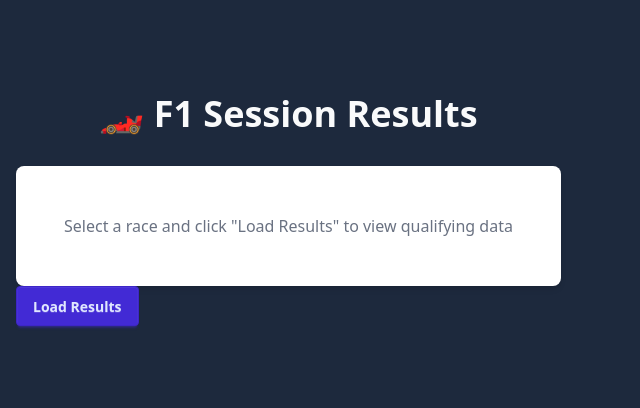
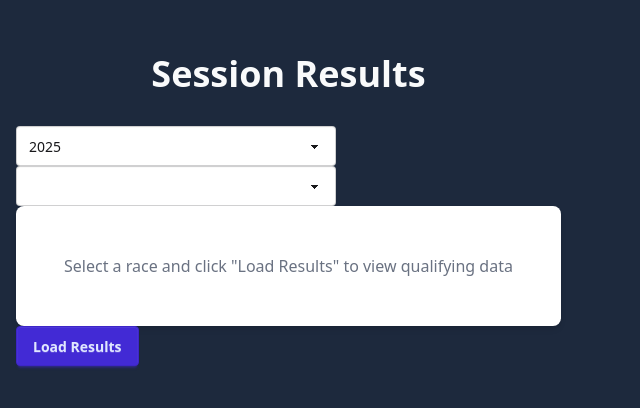
Before and after one commit to ia-comp/f1-telemetry, a React app in the folder frontend/: page /session_results in a window 1280 px wide. Shown: the part 190-598 px from the top of the page, without its empty margins (0-640 px from the left). Built offline with nearby package versions, Linux system fonts and the light colour scheme; the HTML template or start-up script is replaced by a standard one.

Commit message:
feat: can use dropdown lists to load events for a given year

```diff
--- a/frontend/src/pages/SessionResults.jsx
+++ b/frontend/src/pages/SessionResults.jsx
@@ -5,12 +5,49 @@
 
 function SessionResults() {
     const [sessionResults, setSessionResults] = useState([]);
+    const [yearSchedule, setYearSchedule] = useState([]);
+
+    const [year, setYear] = useState(2025);
+    const [gp, setGP] = useState("");
+
+    // const [availableSessions, setAvailableSessions] = useState([]);
+    // const [session, setSession] = useState("");
+
     const [loading, setLoading] = useState(false);
     const [error, setError] = useState(null);
 
-    // for testing
-    const year = 2023;
-    const gp = "monaco";
+
+    const fetchYearSchedule = async (selectedYear) => {
+      setYear(selectedYear)
+      setLoading(true);
+      setError(null);
+      try {
+        const response = await fetch(`${API_URL}/session_results/${year}`);
+        if (!response.ok) throw new Error('Failed to fetch year schedule');
+        const data = await response.json();
+        setYearSchedule(data);
+      } catch (e) {
+        setError(e.message);
+      } finally {
+        setLoading(false);
+      }
+    };
+
+    // const fetchEventSessions = async (selectedSession) => {
+    //   setSession(selectedSession)
+    //   setLoading(true);
+    //   setError(null);
+    //   try {
+    //     const response = await fetch(`${API_URL}/session_results/${year}/${gp}/${session}`);
+    //     if (!response.ok) throw new Error('Failed to fetch year schedule');
+    //     const data = await response.json();
+    //     setAvailableSessions(data);
+    //   } catch (e) {
+    //     setError(e.message);
+    //   } finally {
+    //     setLoading(false);
+    //   }
+    // };
 
     const fetchSessionResults = async () => {
       setLoading(true);
@@ -29,8 +66,44 @@
   return (
     <div>
         <h1 className="text-4xl font-bold text-gray-50 mb-8 text-center">
-          🏎️ F1 Session Results
+          Session Results
         </h1>
+
+        {/* Select year dropdown */}
+        <select
+          defaultValue="Select year"
+          className="select"
+          value={year}
+          onChange={(e) => fetchYearSchedule(Number(e.target.value))}
+        >
+          <option disabled={true}>Select year</option>
+          <option>2025</option>
+          <option>2024</option>
+          <option>2023</option>
+          <option>2022</option>
+          <option>2021</option>
+          <option>2020</option>
+          <option>2019</option>
+          <option>2018</option>
+        </select>
+
+        {/* Select race event dropdown */}
+        <select
+          defaultValue="Select event"
+          className="select"
+          value={gp}
+          onChange={(e) => setGP(e.target.value)}
+        >
+          <option disabled={true}>Select event</option>
+            {yearSchedule.map((event) => (
+              <option key={event.name} value={event.name}>
+                {event.round} - {event.name}
+              </option>
+            ))}
+        </select>
+
+        {/* Select sessions */}
+
 
         {sessionResults.length === 0 && !loading && !error && (
           <div className="bg-white rounded-lg shadow-md p-12 text-center text-gray-500">
```
